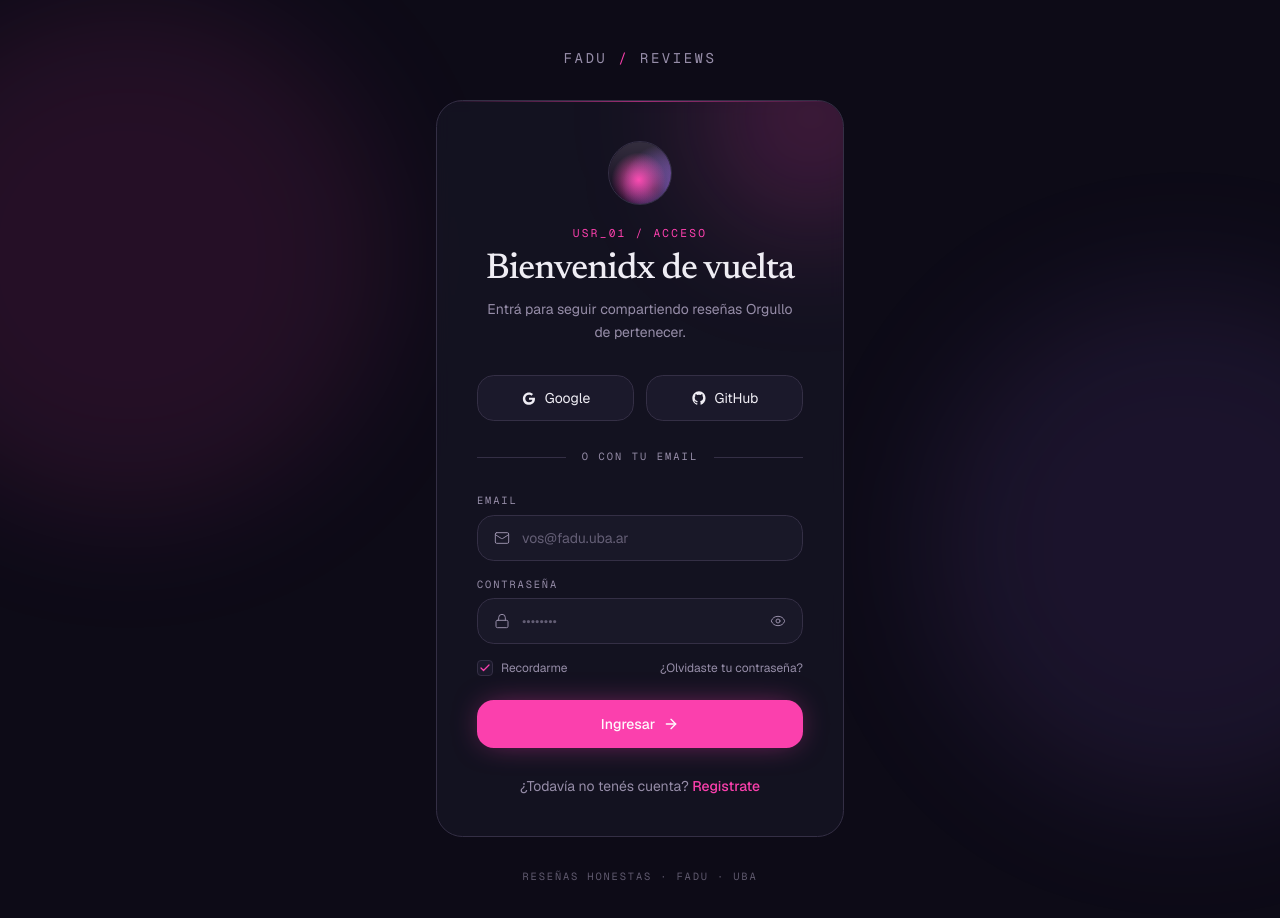
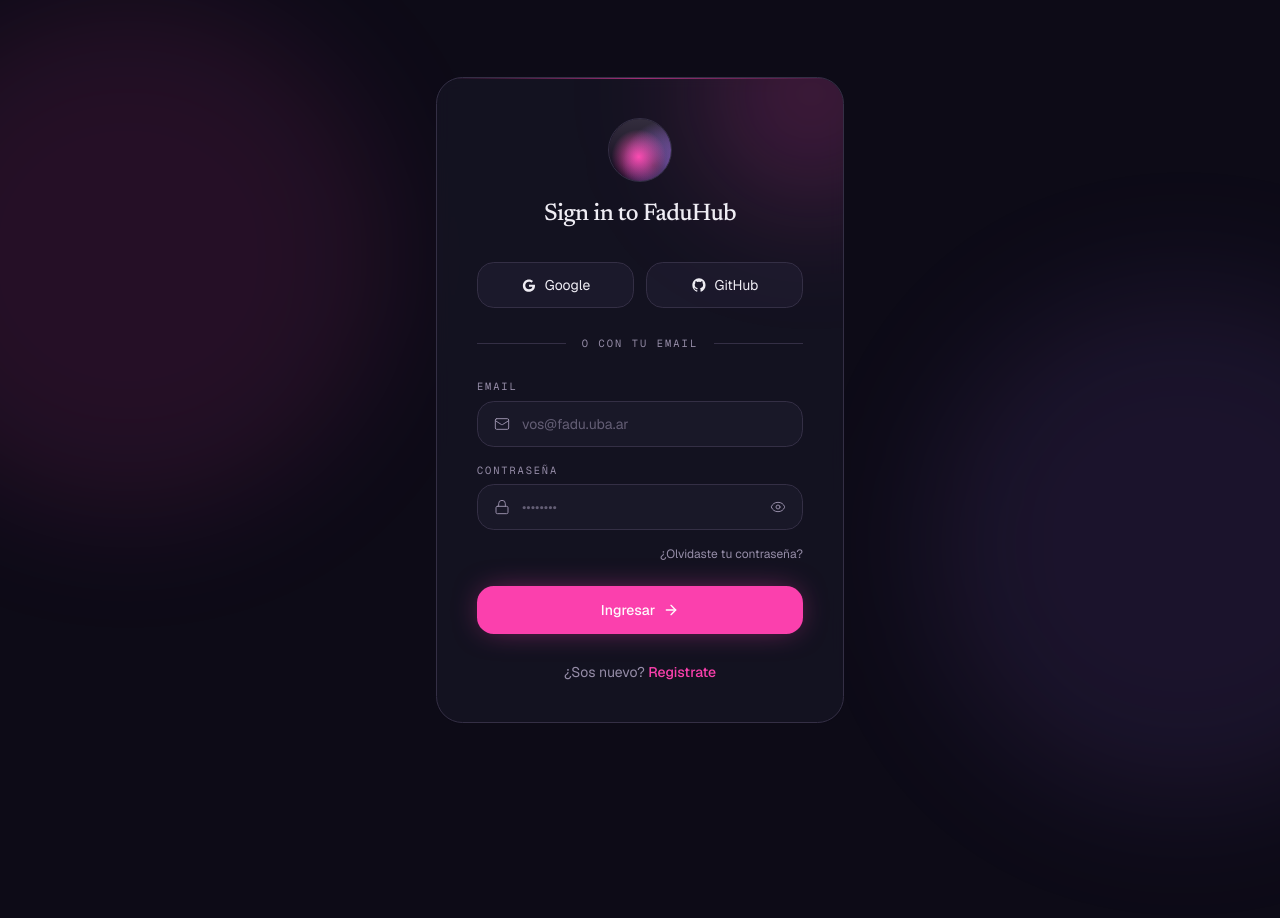
Before and after one commit to faduhub/fh-client, a Next.js app: page /login in a window 1280 px wide. Shown: the top 918 px of the page. After the commit the page ends 800 px from the top, so only its background shows below. Built offline with nearby package versions, Linux system fonts and the light colour scheme.

Commit message:
text change

```diff
--- a/app/components/register-hero.tsx
+++ b/app/components/register-hero.tsx
@@ -54,13 +54,6 @@ export function RegisterHero() {
         ))}
       </div>
 
-      {/* contenido */}
-      <div className="relative">
-        <span className="inline-flex items-center gap-2 rounded-full border border-border bg-card/60 px-3 py-1 font-mono text-[0.7rem] uppercase tracking-[0.18em] text-muted-foreground backdrop-blur-sm">
-          FADU<span className="text-primary">/</span>REVIEWS
-        </span>
-      </div>
-
       <div className="relative max-w-md">
         <h2 className="text-balance font-serif text-4xl font-medium leading-[1.05] tracking-tight text-foreground sm:text-5xl">
           Elegí mejor tus cátedras.
--- a/app/components/register.form.tsx
+++ b/app/components/register.form.tsx
@@ -35,9 +35,6 @@ export function RegisterForm() {
 
   return (
     <div className="w-full max-w-md">
-      <span className="font-mono text-[0.7rem] uppercase tracking-[0.2em] text-primary">
-        USR_NEW / Registro
-      </span>
       <h1 className="mt-2 text-balance font-serif text-3xl font-medium tracking-tight text-foreground sm:text-4xl">
         Creá tu cuenta
       </h1>
--- a/app/components/ui/auth-form.tsx
+++ b/app/components/ui/auth-form.tsx
@@ -81,17 +81,9 @@ export function AuthForm() {
             seed={email || name || 'fadu-reviews'}
             className="size-16 border border-border"
           />
-          <span className="mt-5 font-mono text-[0.7rem] uppercase tracking-[0.2em] text-primary">
-            {isRegister ? 'USR_NEW / Registro' : 'USR_01 / Acceso'}
-          </span>
-          <h1 className="mt-2 text-balance font-serif text-3xl font-medium tracking-tight text-foreground sm:text-4xl">
-            {isRegister ? 'Sumate a FADU Reviews' : 'Bienvenidx de vuelta'}
+          <h1 className="mt-4 text-balance font-serif text-3xl font-medium tracking-tight text-foreground sm:text-2xl">
+            Sign in to FaduHub
           </h1>
-          <p className="mt-2 max-w-xs text-pretty text-sm leading-relaxed text-muted-foreground">
-            {isRegister
-              ? 'Compartí experiencias y ayudá a otros a elegir mejor sus cátedras.'
-              : 'Entrá para seguir compartiendo reseñas Orgullo de pertenecer.'}
-          </p>
         </div>
 
         {/* OAuth */}
@@ -182,13 +174,7 @@ export function AuthForm() {
           </Field>
 
           {!isRegister && (
-            <div className="flex items-center justify-between text-xs">
-              <label className="inline-flex cursor-pointer items-center gap-2 text-muted-foreground">
-                <span className="inline-flex size-4 items-center justify-center rounded border border-border bg-secondary/50">
-                  <Check className="size-3 text-primary" strokeWidth={2.5} />
-                </span>
-                Recordarme
-              </label>
+            <div className="flex items-center justify-end text-xs">
               <a
                 href="#"
                 className="text-muted-foreground transition-colors hover:text-primary"
@@ -221,7 +207,7 @@ export function AuthForm() {
 
         {/* cambio de modo */}
         <p className="mt-7 text-center text-sm text-muted-foreground">
-          {isRegister ? '¿Ya tenés cuenta?' : '¿Todavía no tenés cuenta?'}{' '}
+          {isRegister ? '¿Ya tenés cuenta?' : '¿Sos nuevo?'}{' '}
           <button
             type="button"
             onClick={() => setMode(isRegister ? 'login' : 'register')}
--- a/app/login/page.tsx
+++ b/app/login/page.tsx
@@ -19,18 +19,7 @@ export default function LoginPage() {
       />
 
       <div className="relative mx-auto flex min-h-screen w-full max-w-md flex-col justify-center px-5 py-12">
-        {/* logo */}
-        <div className="mb-8 flex items-center justify-center">
-          <span className="font-mono text-sm uppercase tracking-[0.18em] text-muted-foreground">
-            FADU<span className="text-primary"> / </span>REVIEWS
-          </span>
-        </div>
-
         <AuthForm />
-
-        <p className="mt-8 text-center font-mono text-[0.65rem] uppercase tracking-[0.18em] text-muted-foreground/60">
-          Reseñas honestas · FADU · UBA
-        </p>
       </div>
     </main>
   )
```
